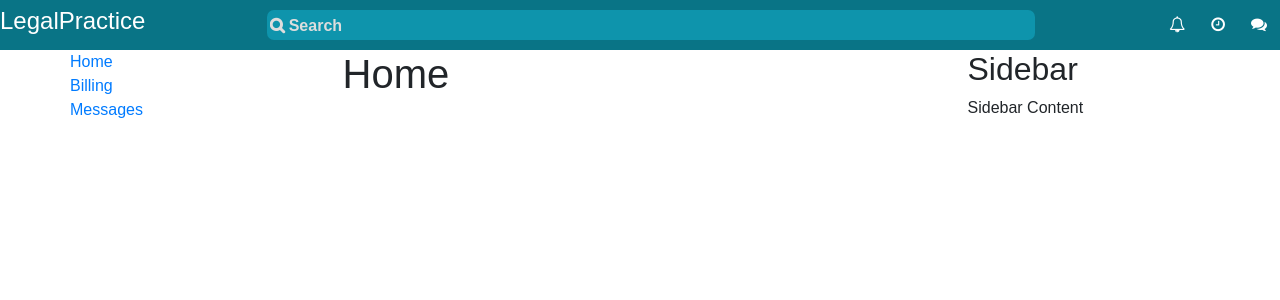
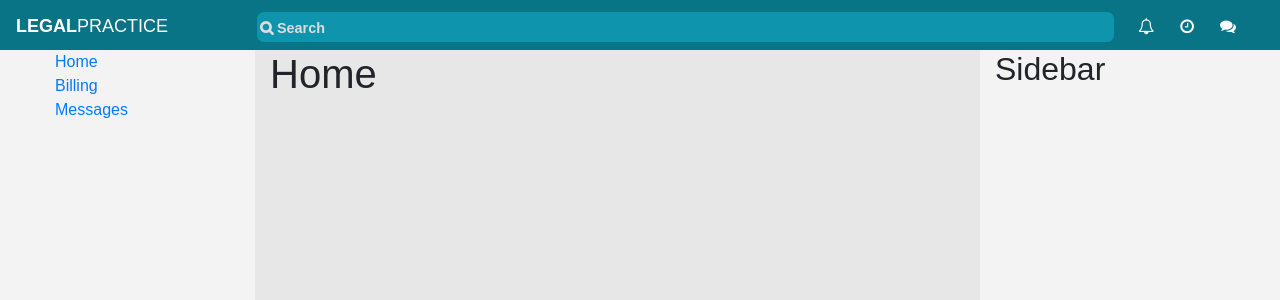
Before and after one commit to loganeb/savvy-react-proj, a React app: page / in a window 1280 px wide. Shown: the top 300 px of the page. Built offline with nearby package versions, Linux system fonts and the light colour scheme.

Commit message:
Update overall layout

```diff
--- a/src/components/Header.tsx
+++ b/src/components/Header.tsx
@@ -3,19 +3,21 @@ import * as React from "react";
 class Header extends React.Component<{}> {
     public render() {
         return (
-            <div className="Header">
-                <div className="brand">
-                    <h4>LegalPractice</h4>
+            <header className="Header">
+                <nav className="navbar navbar-default">
+                    <div className="brand navbar-brand">
+                        <h1><strong>LEGAL</strong>PRACTICE</h1>
                     </div>
-                <div className="searchbar">
+                    <div className="searchbar navbar-item form-inline col">
                         <input type="text" placeholder="&#xF002; Search" />
                     </div>
-                <div className="sidebar-buttons">
+                    <div className="header-buttons navbar-item col">
                         <button className="btn btn-link"><i className="fa fa-bell-o" aria-hidden="true"/></button>
                         <button className="btn btn-link"><i className="fa fa-clock-o" aria-hidden="true"/></button>
                         <button className="btn btn-link"><i className="fa fa-comments" aria-hidden="true"/></button>
                     </div>
-            </div>
+                </nav>
+            </header>
         );
     }
 }
--- a/src/components/Layout.tsx
+++ b/src/components/Layout.tsx
@@ -10,12 +10,13 @@ import Sidebar from "./Sidebar";
 class Layout extends React.Component <{}> {
     public render() {
         return(
+            <div className="Layout">
                 <Router>
-                <div className="Layout">
+                    <div>
                         <Header/>
                         <div className="content container-fluid">
                             <Menu />
-                        <div className="content-center col-md-6">
+                            <div className="content-center col">
                                 <Switch>
                                     <Route path="/billing" component={Billing} />
                                     <Route path="/messages" component={Messages} />
@@ -23,10 +24,11 @@ class Layout extends React.Component <{}> {
                                     <Route component={Home} />
                                 </Switch>
                             </div>
-                        <Sidebar />
+                            <Sidebar display={true} />
                         </div>
                     </div>
                 </Router>
+            </div>
         );
     }
 }
--- a/src/components/Menu.tsx
+++ b/src/components/Menu.tsx
@@ -4,7 +4,7 @@ import { Link } from "react-router-dom";
 class Menu extends React.Component <{}> {
     public render() {
         return(
-            <nav className="Menu col-md-3">
+            <nav className="Menu col">
                 <ul className="nav-links">
                     <li><Link to="/" >Home</Link></li>
                     <li><Link to="/billing" >Billing</Link></li>
--- a/src/components/Sidebar.tsx
+++ b/src/components/Sidebar.tsx
@@ -1,13 +1,18 @@
 import * as React from "react";
 
-class Sidebar extends React.Component <{}> {
+interface SideBarProps { // tslint:disable-line
+    display: boolean;
+}
+
+interface SideBarState { // tslint:disable-line
+    content: [];
+}
+
+class Sidebar extends React.Component <SideBarProps, SideBarState> {
     public render() {
         return(
-            <div className="Sidebar col-md-3">
+            <div className="Sidebar col">
                 <h2>Sidebar</h2>
-                <div>
-                    <p>Sidebar Content</p>
-                </div>
             </div>
         );
     }
--- a/src/index.html
+++ b/src/index.html
@@ -2,7 +2,7 @@
 <html>
     <head>
         <meta charset="utf-8">
-        <meta name="viewport" content="width=device-width, initial-scale=1, shrink-to-fit=no">
+        <meta name="viewport" content="width=device-width, initial-scale=1.0">
 
         <title>Savvy Project</title>
 
--- a/src/static/scss/index.scss
+++ b/src/static/scss/index.scss
@@ -1,38 +1,52 @@
 $header-height: 50px;
+$brand-width: 225px;
+$content-bg: rgb(243, 243, 243);
 
-body {
-    width: 100%;
+html, body, .Layout{
+    width: 100vw;
+}
+
+body{
+    position: fixed;
+    height: 100vh;
     margin: 0;
     padding: 0;
     font-family: Arial, Helvetica, sans-serif;
+    background: rgb(231, 231, 231);
 }
 
 .Layout {
     margin: 0;
     padding: 0;
-    width: 100%;
 
     .content{
+        height: 100vh;
         display: flex;
         flex-direction: row;
         justify-content: space-between;
+        padding: 0;
     }
 }
 
 .Header{
     height: $header-height;
-    width: 100%;
-    display: flex;
-    flex-direction: row;
-    justify-content: space-between;
-    align-items: center;
-    flex-wrap: nowrap;
-
     background: rgb(9, 116, 134);
     color: #fff;
+    width: 100%;
+
+    .brand{
+        width: $brand-width;
+
+        h1{
+            display: table-cell;
+            vertical-align: middle;
+            font-size: 0.9em;
+        }
+    }
 
     .searchbar{
-        width: 60%;
+        margin: 0;
+        padding: 0;
 
         input[type="text"]{
             width: 100%;
@@ -41,19 +55,27 @@ body {
             border-radius: 7px;
             padding: 3px;
             font-family: FontAwesome, Arial;
+            color: #fff;
         }
 
         ::placeholder{
             color: #ddd;
             font-weight: bold;
+            font-size: 0.9em;
         }
     }
 
-    .sidebar-buttons{
-        text-wrap: nowrap;
+    .header-buttons{
+        max-width: 150px;
+        display: flex;
+        justify-content: flex-end;
 
         button{
             color: #fff;
+
+            :hover{
+                color: #bbb;
+            }
         }
     }
 
@@ -61,7 +83,16 @@ body {
 }
 
 .Menu{
+    max-width: $brand-width + 30;
+    background: $content-bg;
+    height: 100%;
+
     .nav-links{
         list-style: none;
     }
 }
+
+.Sidebar {
+    background: rgb(243, 243, 243);
+    max-width: 300px;
+}
```
Lines whose indentation alone changed are shown as unchanged.
